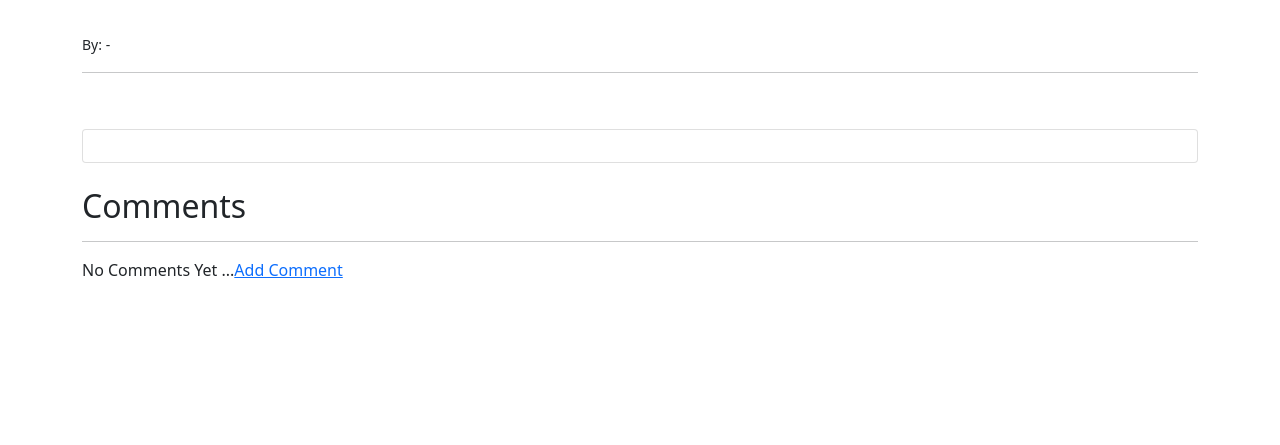
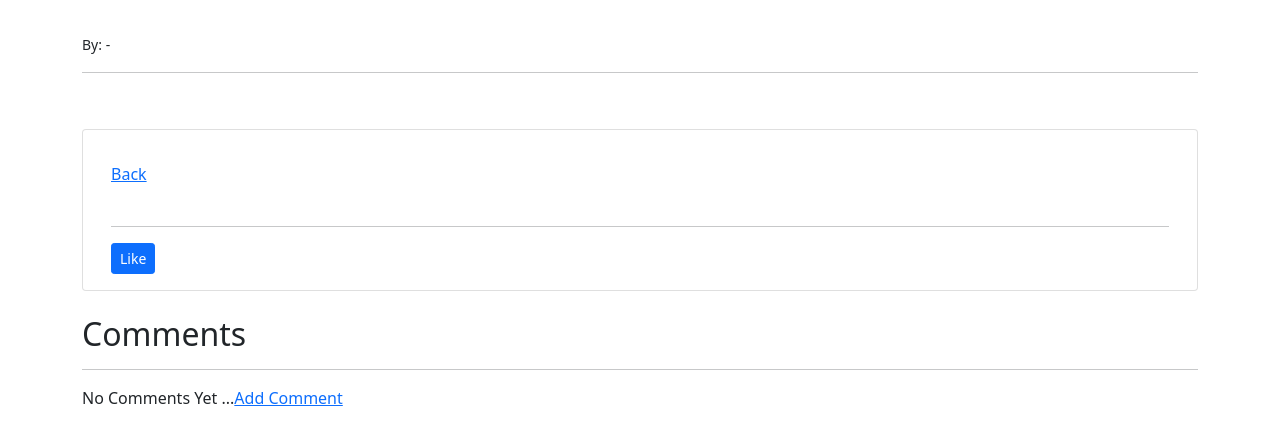
Before and after one commit to dhakal79/Portfolio-project-MS4, a Django app: template blog/templates/post_details.html in a window 1280 px wide. Shown: the part 56-501 px from the top of the page. Run offline with Django 4.2, Linux system fonts and the light colour scheme; the template is opened without the code that fills it, so the values that code supplies are empty; parts of the project's set-up code (start-up, migrations or seed data) failed here and were passed over.

Commit message:
add like button on the article detail page

```diff
--- a/blog/models.py
+++ b/blog/models.py
@@ -28,8 +28,7 @@ class Post(models.Model):
     created_on = models.DateTimeField(auto_now_add=True)
     category = models.CharField(max_length=250, default='coding')
     status = models.IntegerField(choices=STATUS, default=0)
-    likes = models.ManyToManyField(
-        User, related_name='blogpost_like', blank=True)
+    likes = models.ManyToManyField(User, related_name='blog_post', blank=True)
 
     class Meta:
         ordering = ["-created_on"]
@@ -52,6 +51,7 @@ class Comment(models.Model):
     created_on = models.DateTimeField(auto_now_add=True)
     approved = models.BooleanField(default=False)
 
+
     class Meta:
         ordering = ["created_on"]
 
--- a/blog/templates/post_details.html
+++ b/blog/templates/post_details.html
@@ -37,6 +37,13 @@
                 <p class="card-text ">
                     {{ post.content | safe }}
                 </p>
+                <a href=" {% url 'home' %}" class=""btn btn-secondary">Back</a>
+                <br/><br/>
+                <hr>
+                <form action="{% url 'like_post' post.pk %}"method="POST">
+                    {% csrf_token %}
+                    <button type="submit", name="post_id", value ="{{ post.id }}", class="btn btn-primary btn-sm">Like</button>
+                </form>
             </div>
         </div>
     </div>
--- a/blog/urls.py
+++ b/blog/urls.py
@@ -1,6 +1,6 @@
 from django.urls import path
 from . import views
-from .views import HomeView, ArticleDetailView,AddPostView, UpdatePostView, DeletePostView, AddCategoryView, AddCommentView, CategoryView
+from .views import HomeView, ArticleDetailView,AddPostView, UpdatePostView, DeletePostView, AddCategoryView, AddCommentView, CategoryView, LikeView
 
 urlpatterns = [
     # path('admin/', admin.site.urls),
@@ -16,5 +16,5 @@ urlpatterns = [
     path('article/delete/<int:pk>', DeletePostView.as_view(), name='delete_post'),
     path('article/<int:pk>/comment/', AddCommentView.as_view(), name='add_comment'),
     path('category/<str:cats>/', CategoryView, name='category'),
-
+    path('like/<int:pk>' LikeView, name='like_post'),
 ]
```
Also changed, not shown: blog/views.py (+13 -17 lines), blog/migrations/0007_comment_likes.py (added), blog/migrations/0008_auto_20220215_1136.py (added), blog/templates/home.html (line endings or trailing spaces).
